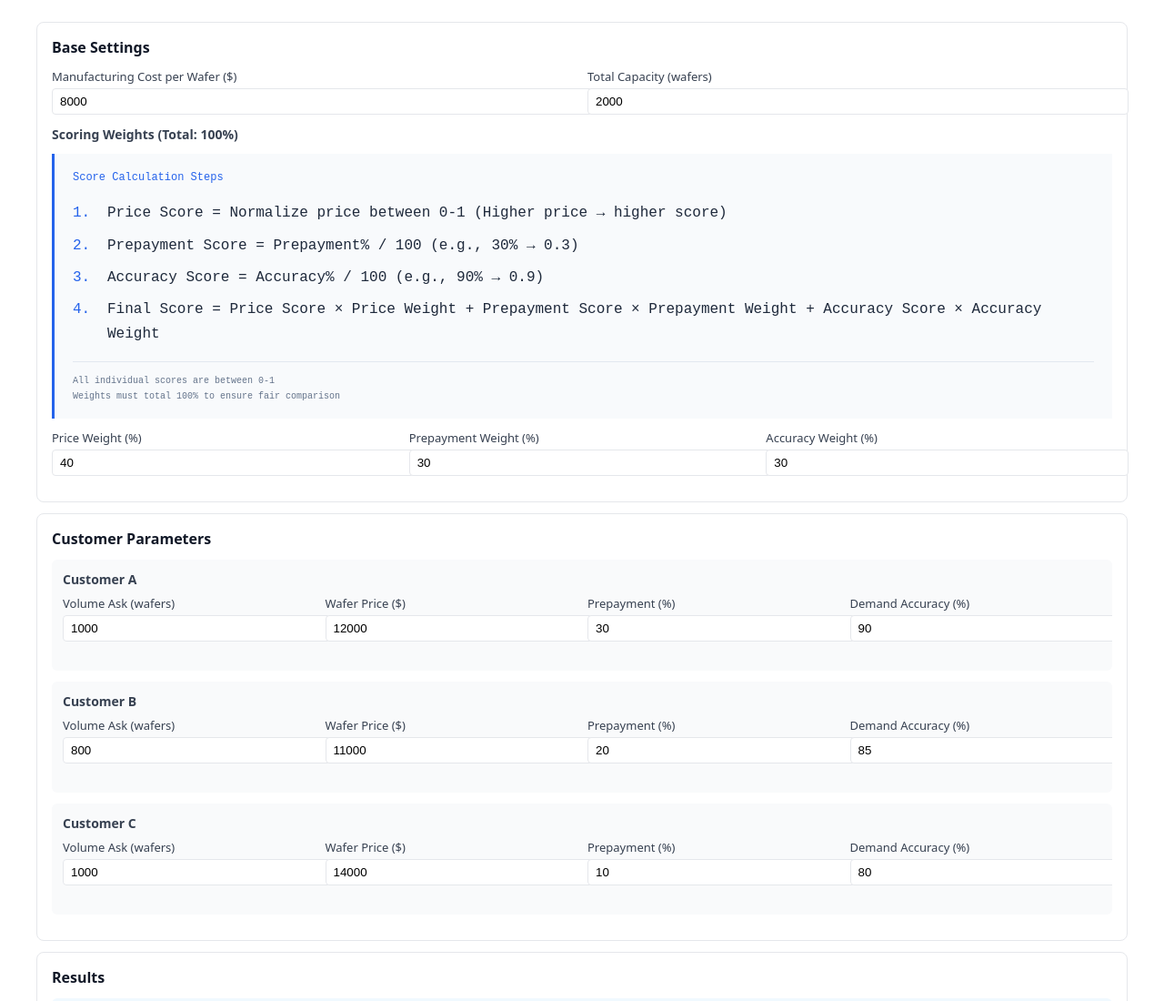
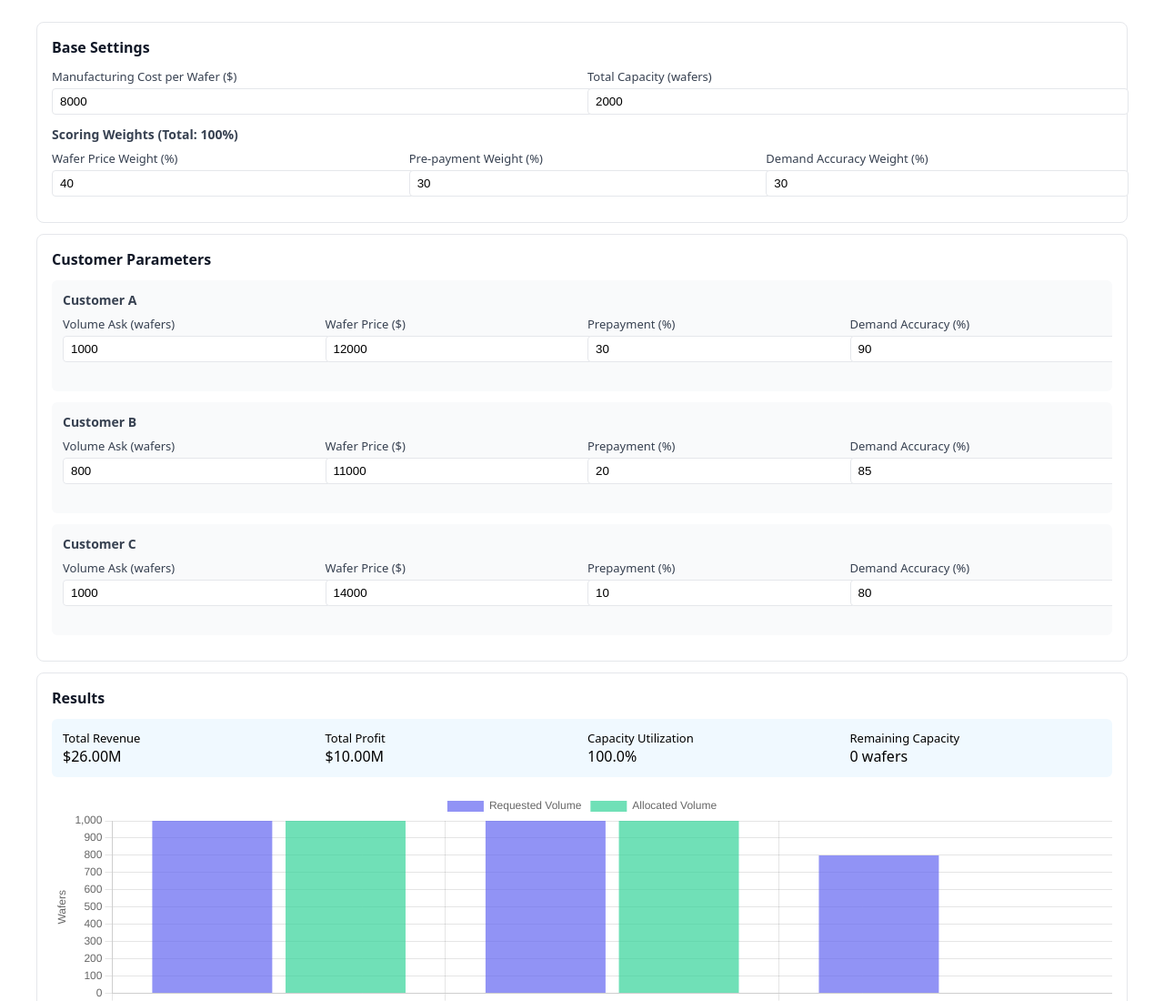
Before and after one commit to SiliconAnalysts/fabless_foundry_capacity_optimizer_vF, a plain HTML site: page index.html in a window 1280 px wide. Shown: the top 1100 px of the page at 91% size. Drawn offline with nearby package versions, Linux system fonts and the light colour scheme.

Commit message:
Update index.html

```diff
--- a/index.html
+++ b/index.html
@@ -74,46 +74,18 @@
       </div>
 
       <h3>Scoring Weights (Total: 100%)</h3>
-      <div class="formula-block">
-    <div class="formula-title">Score Calculation Steps</div>
-    <div class="formula-step">
-      <div class="step-number">1.</div>
-      <div>Price Score = Normalize price between 0-1
-         (Higher price → higher score)</div>
-    </div>
-    <div class="formula-step">
-      <div class="step-number">2.</div>
-      <div>Prepayment Score = Prepayment% / 100
-         (e.g., 30% → 0.3)</div>
-    </div>
-    <div class="formula-step">
-      <div class="step-number">3.</div>
-      <div>Accuracy Score = Accuracy% / 100
-         (e.g., 90% → 0.9)</div>
-    </div>
-    <div class="formula-step">
-      <div class="step-number">4.</div>
-      <div>Final Score = Price Score × Price Weight +
-                        Prepayment Score × Prepayment Weight +
-                        Accuracy Score × Accuracy Weight</div>
-    </div>
-    <div class="formula-note">
-      All individual scores are between 0-1<br>
-      Weights must total 100% to ensure fair comparison
-    </div>
-  </div>
 
       <div class="grid">
         <div class="input-group">
-          <label>Price Weight (%)</label>
+          <label>Wafer Price Weight (%)</label>
           <input type="number" id="priceWeight" value="40" onchange="updateWeights('price')" />
         </div>
         <div class="input-group">
-          <label>Prepayment Weight (%)</label>
+          <label>Pre-payment Weight (%)</label>
           <input type="number" id="prepaymentWeight" value="30" onchange="updateWeights('prepayment')" />
         </div>
         <div class="input-group">
-          <label>Accuracy Weight (%)</label>
+          <label>Demand Accuracy Weight (%)</label>
           <input type="number" id="accuracyWeight" value="30" onchange="updateWeights('accuracy')" />
         </div>
       </div>
```
